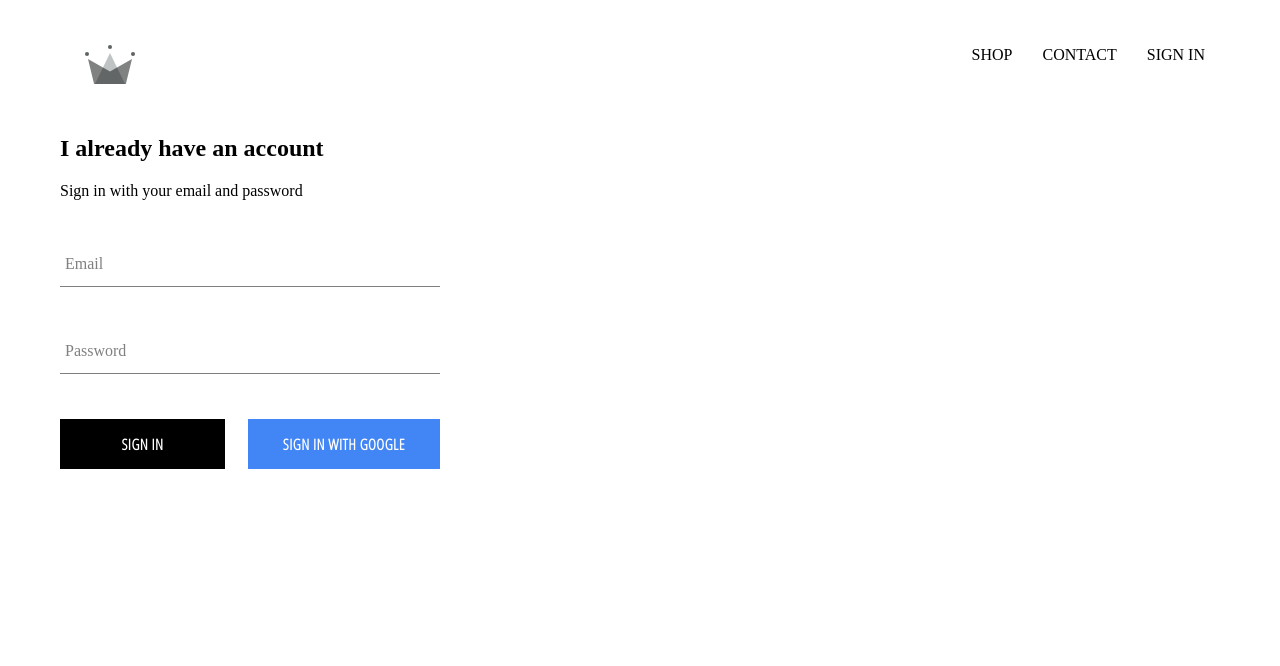
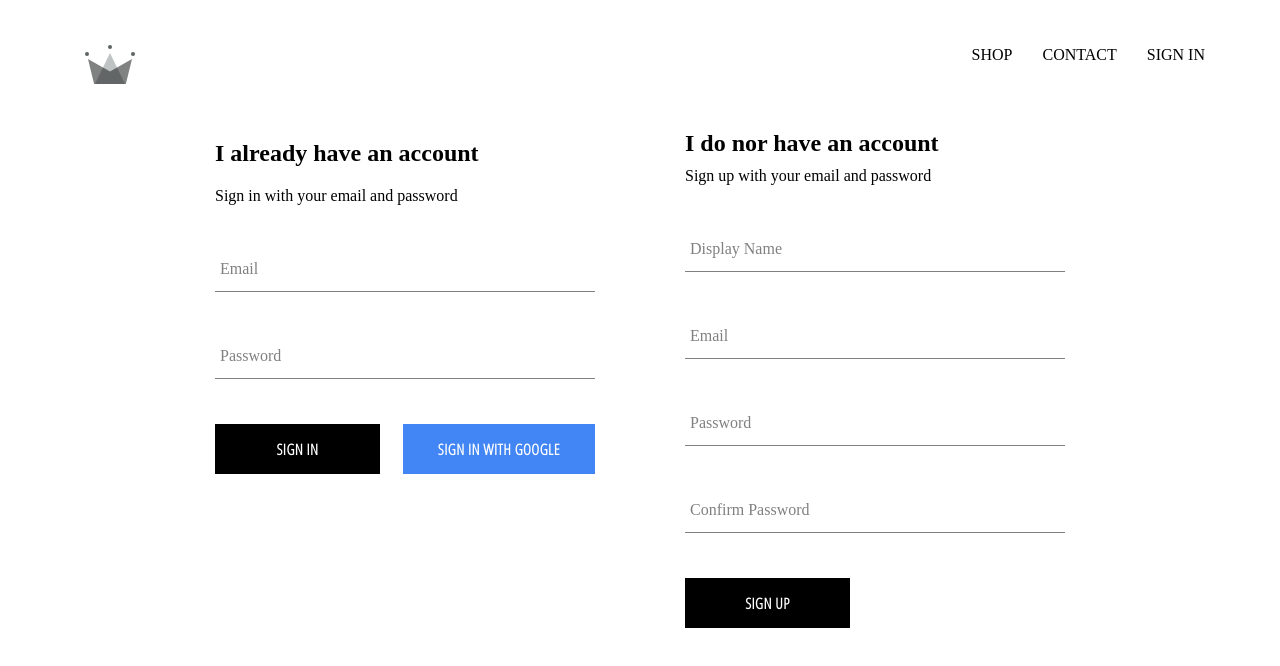
Before and after one commit to Dev-Davis/crwn-clothing, a React (Create React App) app: page /signin in a window 1280 px wide. Shown: the top 666 px of the page. Built offline with nearby package versions, Linux system fonts and the light colour scheme; no server answers.

Commit message:
implemented firebase utils, included ability to store authenticated users into out firestore database

```diff
--- a/src/App.js
+++ b/src/App.js
@@ -1,7 +1,7 @@
 import React from "react";
 import { Route, Switch } from "react-router-dom";
 
-import { auth } from "./firebase/firebase.utils";
+import { auth, createUserProfileDocument } from "./firebase/firebase.utils";
 
 import "./App.css";
 
@@ -12,25 +12,37 @@
 
 class App extends React.Component {
   constructor() {
-    super()
+    super();
 
     this.state = {
-      currentUser: null
-    }
+      currentUser: null,
+    };
   }
 
   unsubscribeFromAuth = null;
 
   componentDidMount() {
-    auth.onAuthStateChanged(user => {
-      this.setState({ currentUser: user })
-    })
+    this.unsubscribeFromAuth = auth.onAuthStateChanged(async (userAuth) => {
+      if (userAuth) {
+        const userRef = await createUserProfileDocument(userAuth);
+
+        userRef.onSnapshot((snapshot) => {
+          this.setState({
+            currentUser: {
+              id: snapshot.id,
+              ...snapshot.data(),
+            },
+          });
+          console.log(this.state)
+        });
+      }
+      this.setState({ currentUser: userAuth });
+    });
   }
 
   componentWillUnmount() {
     this.unsubscribeFromAuth();
   }
-
 
   render() {
     return (
--- /dev/null
+++ b/src/components/sign-up/sign-up.coponent.jsx
@@ -0,0 +1,101 @@
+import React from "react";
+
+import FormInput from "../form-input/form-inpur.component";
+import CustomButton from "../custom-button/custom-button.component";
+
+import { auth, createUserProfileDocument } from "../../firebase/firebase.utils";
+
+import "./sign-up.styles.scss";
+
+class SignUp extends React.Component {
+  constructor() {
+    super();
+
+    this.state = {
+      displayName: "",
+      email: "",
+      password: "",
+      confirmPassword: "",
+    };
+  }
+
+  handleSubmit = async (e) => {
+    e.preventDefault();
+    const { displayName, email, password, confirmPassword } = this.state;
+
+    // condtional to make sure passwords match
+    if (password !== confirmPassword) {
+      alert("Passwords don't match");
+      return;
+    }
+
+    try {
+      const { user } = await auth.createUserWithEmailAndPassword(
+        email,
+        password
+      );
+      await createUserProfileDocument(user, { displayName });
+      this.setState({
+        displayName: "",
+        email: "",
+        password: "",
+        confirmPassword: "",
+      });
+    } catch (error) {
+      console.error(error);
+    }
+  };
+
+  handleChange = e => {
+    const{ name, value } = e.target;
+
+    this.setState( {[name]: value })
+  }
+
+  render() {
+    const { displayName, email, password, confirmPassword } = this.state;
+    return (
+      <div className="sign-up">
+        <h2 className="title">I do nor have an account</h2>
+        <span>Sign up with your email and password</span>
+        <form className="sign-up-form" onSubmit={this.handleSubmit}>
+          <FormInput
+            type="text"
+            name="displayName"
+            value={displayName}
+            onChange={this.handleChange}
+            label="Display Name"
+            required
+          ></FormInput>
+          <FormInput
+            type="email"
+            name="email"
+            value={email}
+            onChange={this.handleChange}
+            label="Email"
+            required
+          ></FormInput>
+          <FormInput
+            type="password"
+            name="password"
+            value={password}
+            onChange={this.handleChange}
+            label="Password"
+            required
+          ></FormInput>
+          <FormInput
+            type="password"
+            name="confirmPassword"
+            value={confirmPassword}
+            onChange={this.handleChange}
+            label="Confirm Password"
+            required
+          ></FormInput>
+          <CustomButton type="submit">Sign Up</CustomButton>
+        </form>
+      </div>
+    );
+  }
+}
+
+export default SignUp;
--- /dev/null
+++ b/src/components/sign-up/sign-up.styles.scss
@@ -0,0 +1,9 @@
+.sign-up {
+  display: flex;
+  flex-direction: column;
+  width: 380px;
+
+  .title {
+    margin: 10px 0;
+  }
+}
--- a/src/firebase/firebase.utils.js
+++ b/src/firebase/firebase.utils.js
@@ -11,6 +11,32 @@
   appId: "1:49137049351:web:b48f089beb299042a56fa2",
   measurementId: "G-HLN318DY04"
 };
+
+export const createUserProfileDocument = async (userAuth, additionalData) => {
+  if(!userAuth) return;
+
+  const userRef = firestore.doc(`users/${userAuth.uid}`)
+
+  const snapShot = await userRef.get()
+
+  if(!snapShot.exists) {
+    const { displayName, email } = userAuth;
+    const createdAt = new Date();
+
+    try {
+      await userRef.set({
+        displayName,
+        email,
+        createdAt,
+        ...additionalData
+      })
+    } catch (error) {
+      console.log('error creating user', error.message)
+    }
+  }
+
+  return userRef;
+}
 
 firebase.initializeApp(config)
 
--- a/src/pages/sign-in-and-sign-up/sign-in-and-sign-up.component.jsx
+++ b/src/pages/sign-in-and-sign-up/sign-in-and-sign-up.component.jsx
@@ -1,6 +1,7 @@
 import React from "react";
 
 import SignIn from "../../components/sign-in/sign-in.component";
+import SignUp from "../../components/sign-up/sign-up.coponent";
 
 import './sign-in-and-sign-up.styles.scss';
 
@@ -8,6 +9,7 @@
   return (
     <div className="sign-in-and-sign-up">
       <SignIn />
+      <SignUp />
     </div>
   );
 };
--- a/src/pages/sign-in-and-sign-up/sign-in-and-sign-up.styles.scss
+++ b/src/pages/sign-in-and-sign-up/sign-in-and-sign-up.styles.scss
@@ -0,0 +1,6 @@
+.sign-in-and-sign-up {
+  width: 850px;
+  display: flex;
+  justify-content: space-between;
+  margin: 30px auto;
+}
```
Also changed, not shown: 1 other file (tests, documents, lock files or other folders).
